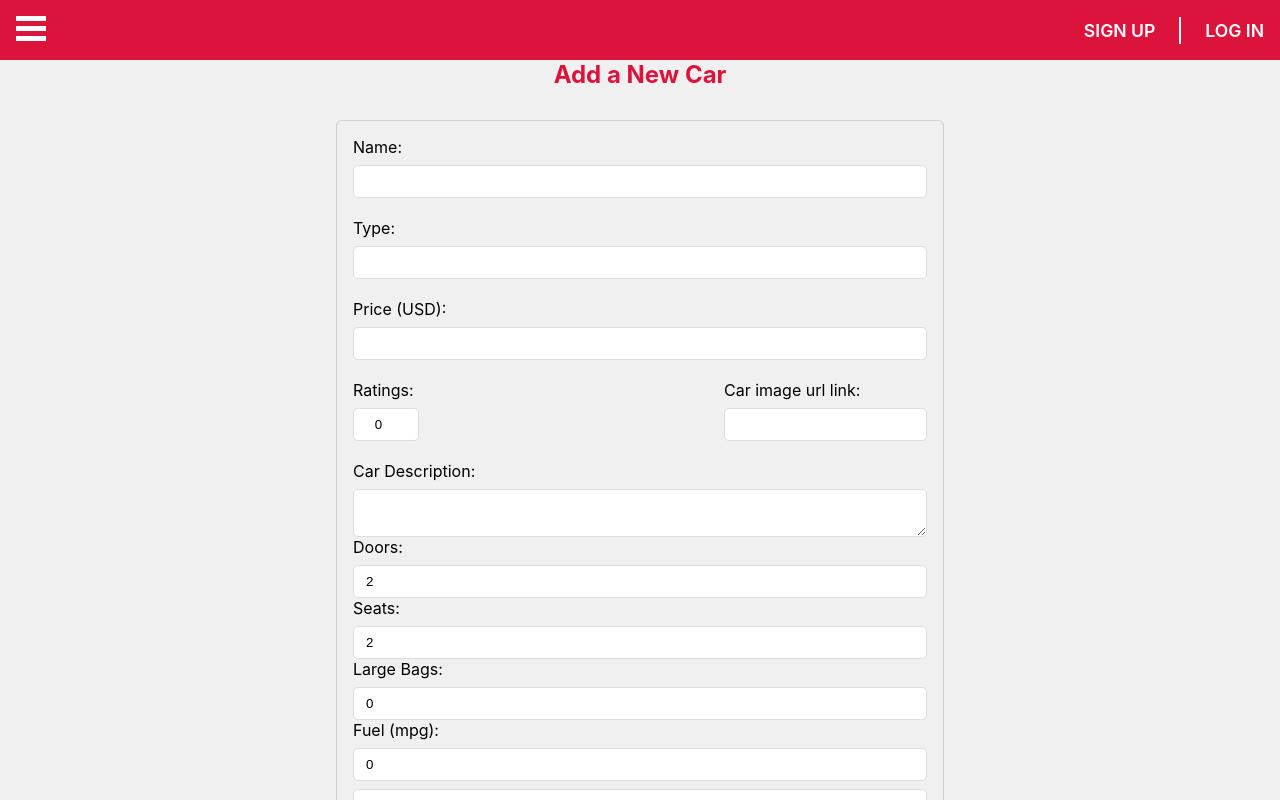
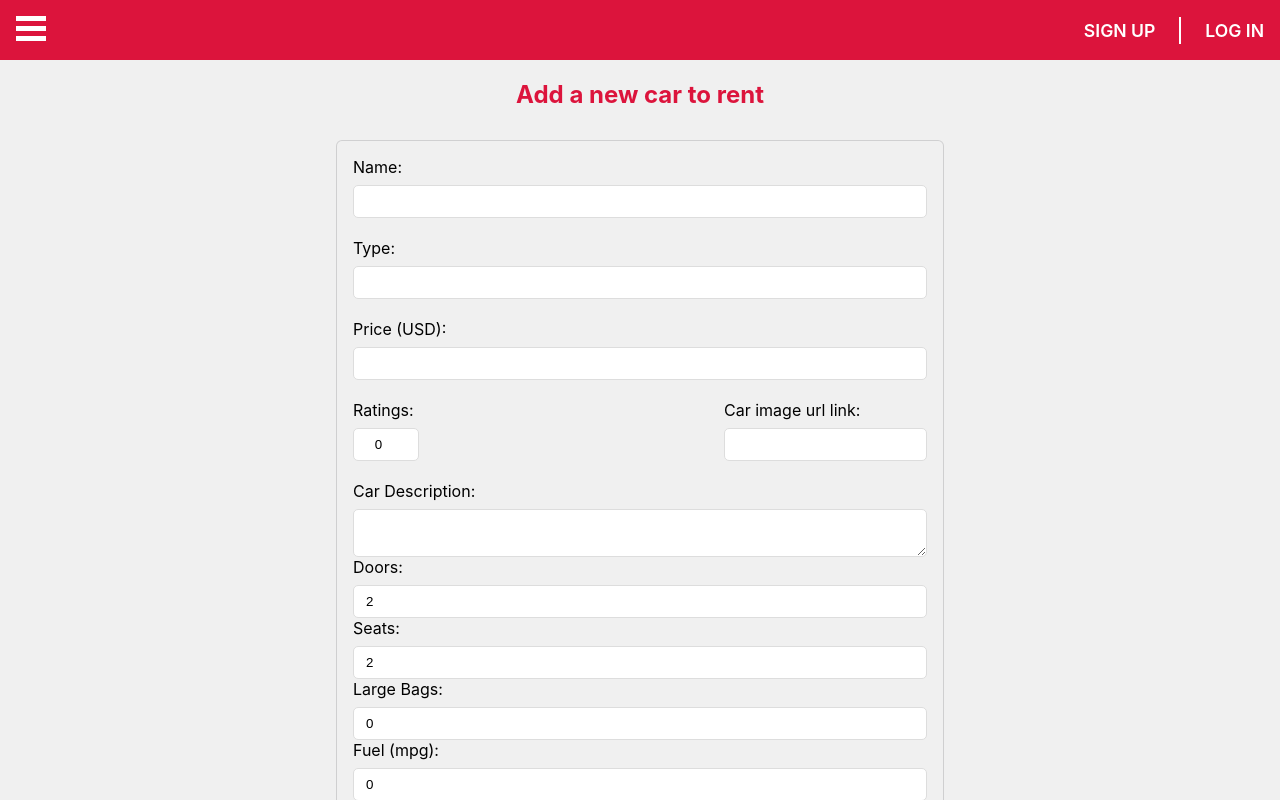
Before and after one commit to code-owl-flock/car-rental-frontend, a React (Create React App) app: page /add_car in a window 1280 px wide. Shown: the top 800 px of the page. Built offline with nearby package versions, Linux system fonts and the light colour scheme.

Commit message:
update title in addCar.js

```diff
--- a/src/components/addCar.js
+++ b/src/components/addCar.js
@@ -95,7 +95,7 @@ const AddCar = () => {
       <div className="add_car_wrapper">
         <div className="car_form_container">
           {data.status === 'error' ? <p className="error">{data.error}</p> : null}
-          <h2>Add a New Car</h2>
+          <h2>Add a new car to rent</h2>
           <form className="add_car_form_wrapper" onSubmit={handleSubmit}>
             <label htmlFor="name">
               Name:
--- a/src/styles/addCar.css
+++ b/src/styles/addCar.css
@@ -4,7 +4,6 @@
 }
 
 .add_car_wrapper {
-  height: 89vh;
   display: flex;
   flex-direction: column;
   justify-content: space-between;
@@ -14,7 +13,7 @@
 .car_form_container {
   width: 90%;
   padding: 0 17px;
-  margin-top: 0;
+  margin-top: 20px;
 }
 
 .add_car_button {
```
